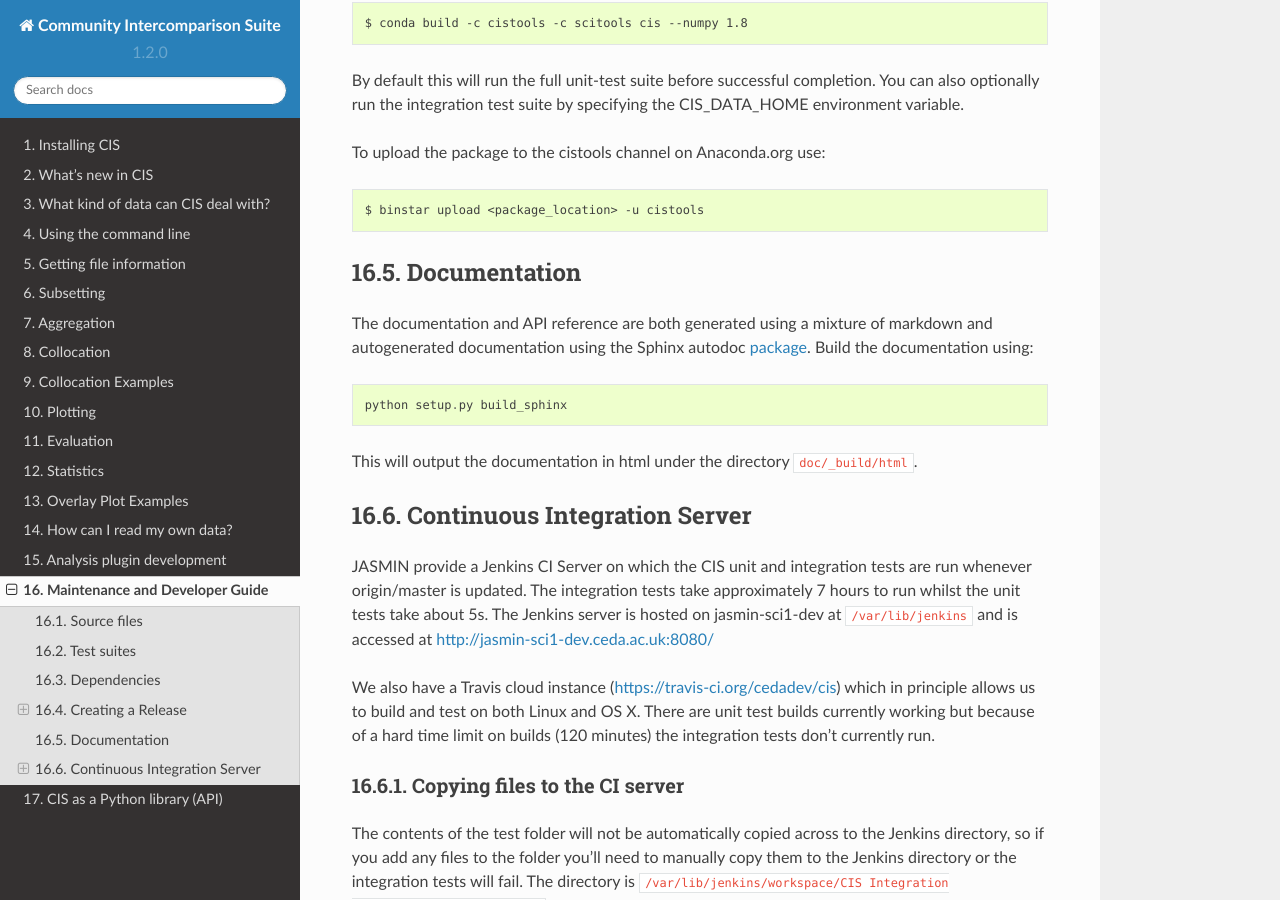
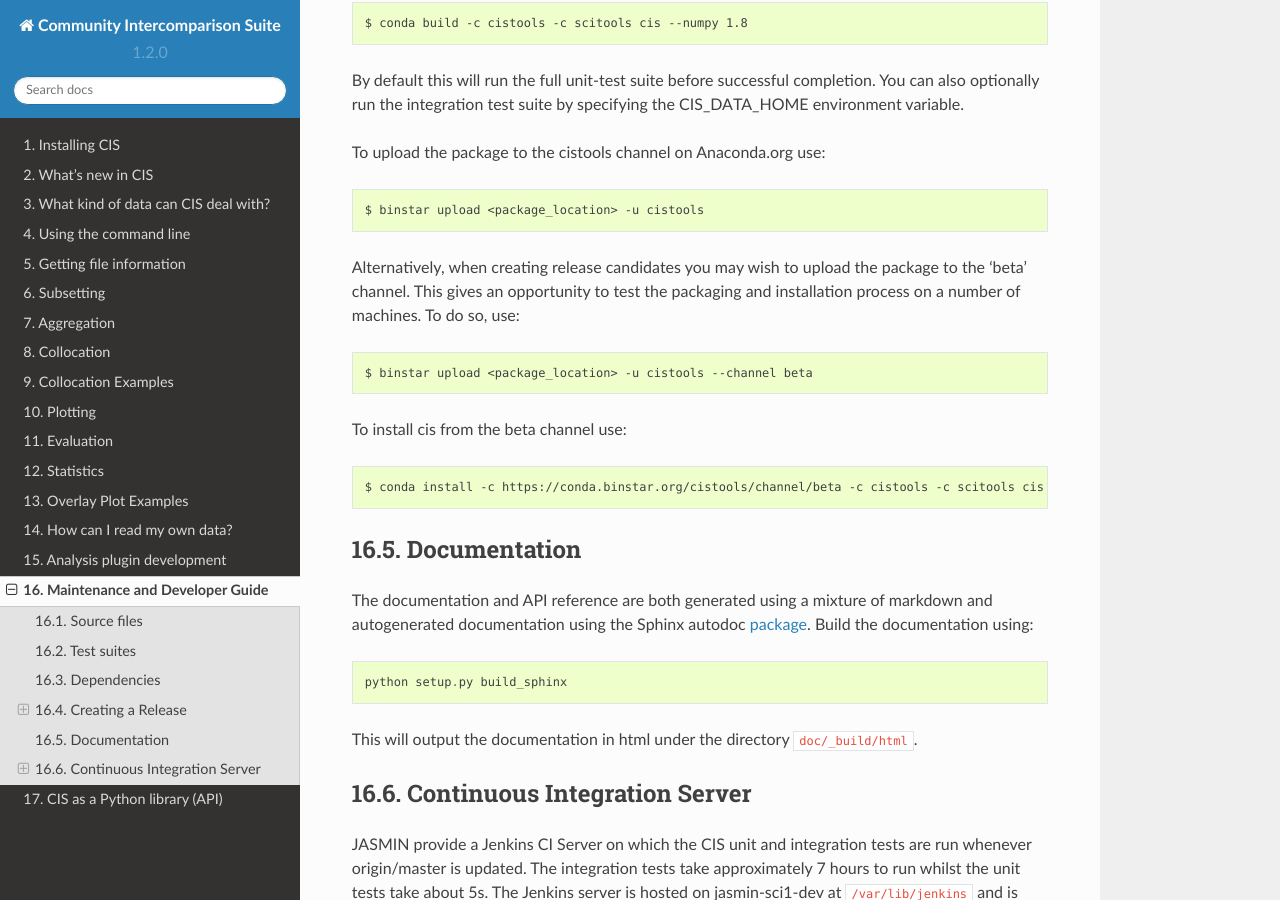
Before and after one commit to cedadev/cis, a Sphinx documentation site: the page built from doc/maintenance_and_development.rst, in a window 1280 px wide and 900 px high, scrolled down 1758 px. Built offline with Sphinx 7.4.7 and the Read the Docs theme 2.0.0, drawn with Linux system fonts in a browser that asks for light colours.

Commit message:
Minor updates to the install procedure to include the anaconda beta channel

```diff
--- a/doc/installation.rst
+++ b/doc/installation.rst
@@ -24,6 +24,6 @@ In order to upgrade CIS to the latest version use::
 Dependencies
 ============
 
-Use the following command to check the dependencies that CIS requries to run::
+If you choose to install the dependencies yourself, use the following command to check the required dependencies are present::
 
     $ python setup.py checkdep
--- a/doc/maintenance_and_development.rst
+++ b/doc/maintenance_and_development.rst
@@ -77,6 +77,14 @@ To upload the package to the cistools channel on Anaconda.org use::
 
     $ binstar upload <package_location> -u cistools
 
+Alternatively, when creating release candidates you may wish to upload the package to the 'beta' channel. This gives an
+opportunity to test the packaging and installation process on a number of machines. To do so, use::
+
+    $ binstar upload <package_location> -u cistools --channel beta
+
+To install cis from the beta channel use::
+
+    $ conda install -c https://conda.binstar.org/cistools/channel/beta -c cistools -c scitools cis
 
 Documentation
 =============
```
Also changed, not shown: other parts of doc/installation.rst (+1 -1 lines).
